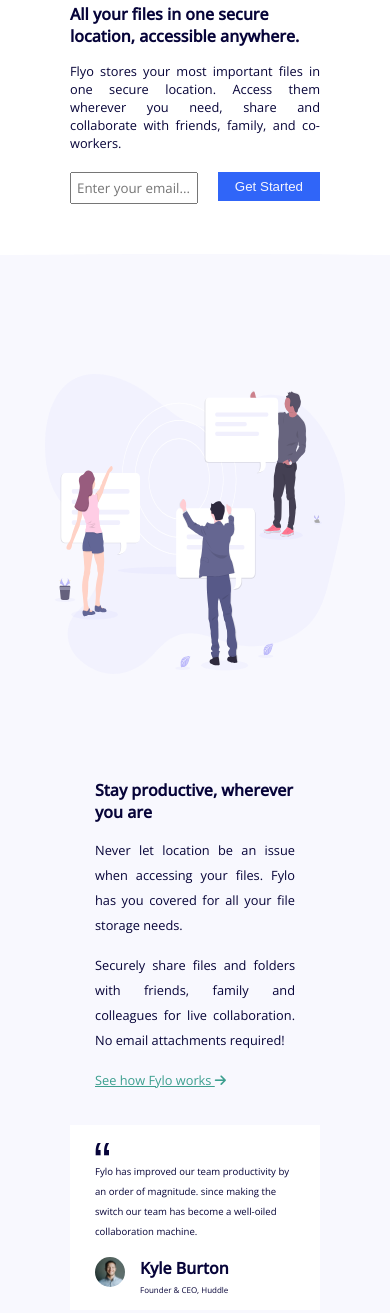
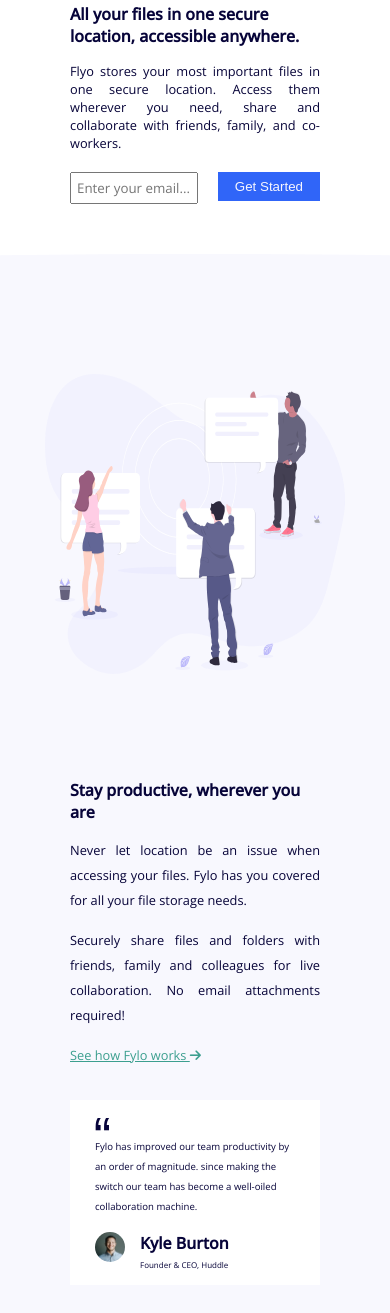
Before and after one commit to king-mayor/Easy_Access, a plain HTML site: page index.html in a window 390 px wide. Shown: the part 517-1830 px from the top of the page. Drawn offline with nearby package versions, Linux system fonts and the light colour scheme.

Commit message:
Update style.css

```diff
--- a/style.css
+++ b/style.css
@@ -108,9 +108,6 @@
     margin-top: 15px;
     line-height: 25px;
 }
-.first-container {
-    width: 550px;
-}
 .first-container1{
     width: 250px;
 }
@@ -122,9 +119,8 @@
     background-size: cover;
     background-repeat: no-repeat;
     margin-top: 100px;
-    padding-top: 120px;
+    padding: 120px 20px 0px 20px;
     height: 700px;
-    width: 100%;
 }
 .first1 img{
    width: 15px;
@@ -417,9 +413,6 @@
     .first-container1 ul li a {
         font-size: 0.8em;
     }
-    .first-container1 {
-        width: 250px;
-    }
     .first-container2 {
         margin-bottom: 100px;
     }
@@ -454,9 +447,6 @@
     .first-container1 ul li a {
         font-size: 0.8em;
     }
-    .first-container1 {
-        width: 200px;
-    }
     .container3 {
         flex-direction: column;
         align-items: center;
```
